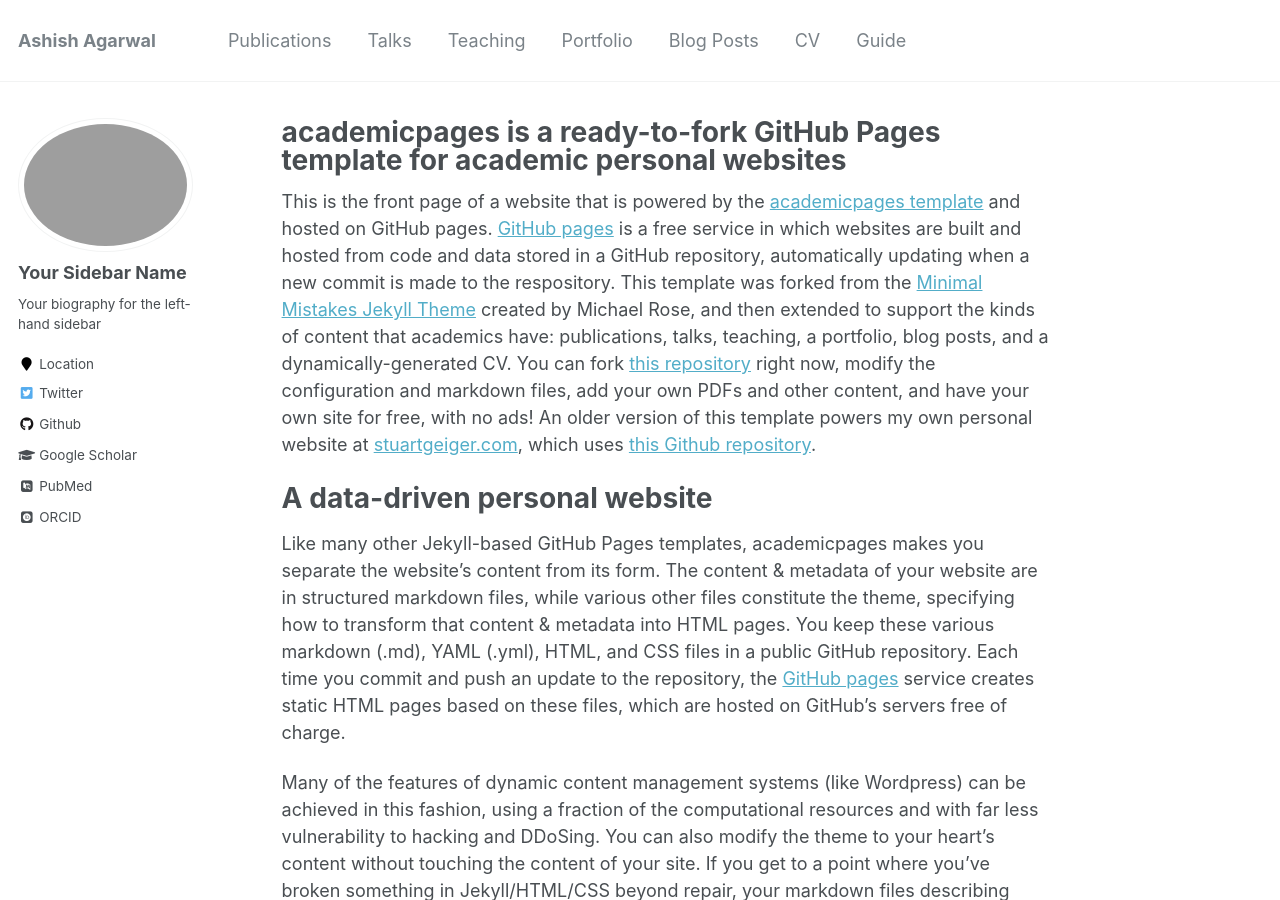
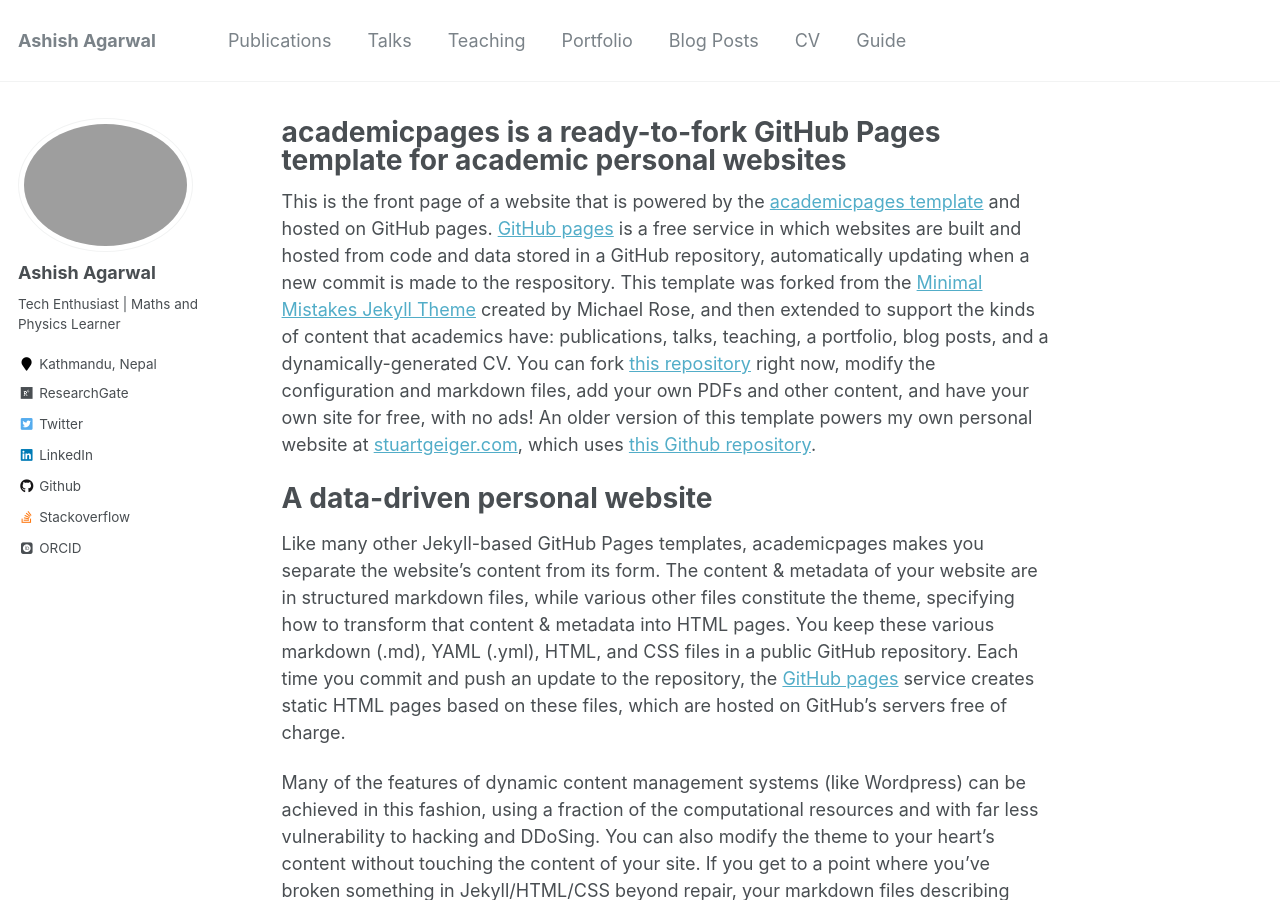
Before and after one commit to 1001root/1001root.github.io, a Jekyll site: the page built from _pages/about.md, in a window 1280 px wide and 900 px high. Built offline with Jekyll 4.4.1, drawn with Linux system fonts in a browser that asks for light colours; some web fonts are replaced.

Commit message:
social media update

```diff
--- a/_config.yml
+++ b/_config.yml
@@ -80,15 +80,15 @@ analytics:
 
 # Site Author
 author:
-  name             : "Your Sidebar Name"
+  name             : "Ashish Agarwal"
   avatar           : "profile.png"
-  bio              : "Your biography for the left-hand sidebar"
-  location         : "Location"
+  bio              : "Tech Enthusiast | Maths and Physics Learner"
+  location         : "Kathmandu, Nepal"
   employer         :
-  pubmed           : "https://www.ncbi.nlm.nih.gov/pubmed/?term=john+snow"
-  googlescholar    : "http://yourfullgooglescholarurl.com"
+  pubmed           : #"https://www.ncbi.nlm.nih.gov/pubmed/?term=john+snow"
+  googlescholar    : #"http://yourfullgooglescholarurl.com"
   email            :
-  researchgate     :  # example: "https://www.researchgate.net/profile/yourprofile"
+  researchgate     :  https://www.researchgate.net/profile/Ashish_Agarwal14 # example: "https://www.researchgate.net/profile/yourprofile"
   uri              :
   bitbucket        :
   codepen          :
@@ -96,20 +96,20 @@ author:
   flickr           :
   facebook         :
   foursquare       :
-  github           : "academicpages"
+  github           : "CRLannister"
   google_plus      :
   keybase          :
   instagram        :
   impactstory      : #"https://profiles.impactstory.org/u/xxxx-xxxx-xxxx-xxxx"
   lastfm           :
-  linkedin         :
+  linkedin         : "https://www.linkedin.com/in/crlannister/"
   orcid            : "http://orcid.org/yourorcidurl"
   pinterest        :
   soundcloud       :
-  stackoverflow    : # http://stackoverflow.com/users/123456/username
+  stackoverflow    : https://stackoverflow.com/users/10076266/crlannister # http://stackoverflow.com/users/123456/username
   steam            :
   tumblr           :
-  twitter          : "replacethistwitterhandle"
+  twitter          : "CRLannister"
   vine             :
   weibo            :
   xing             :
```
